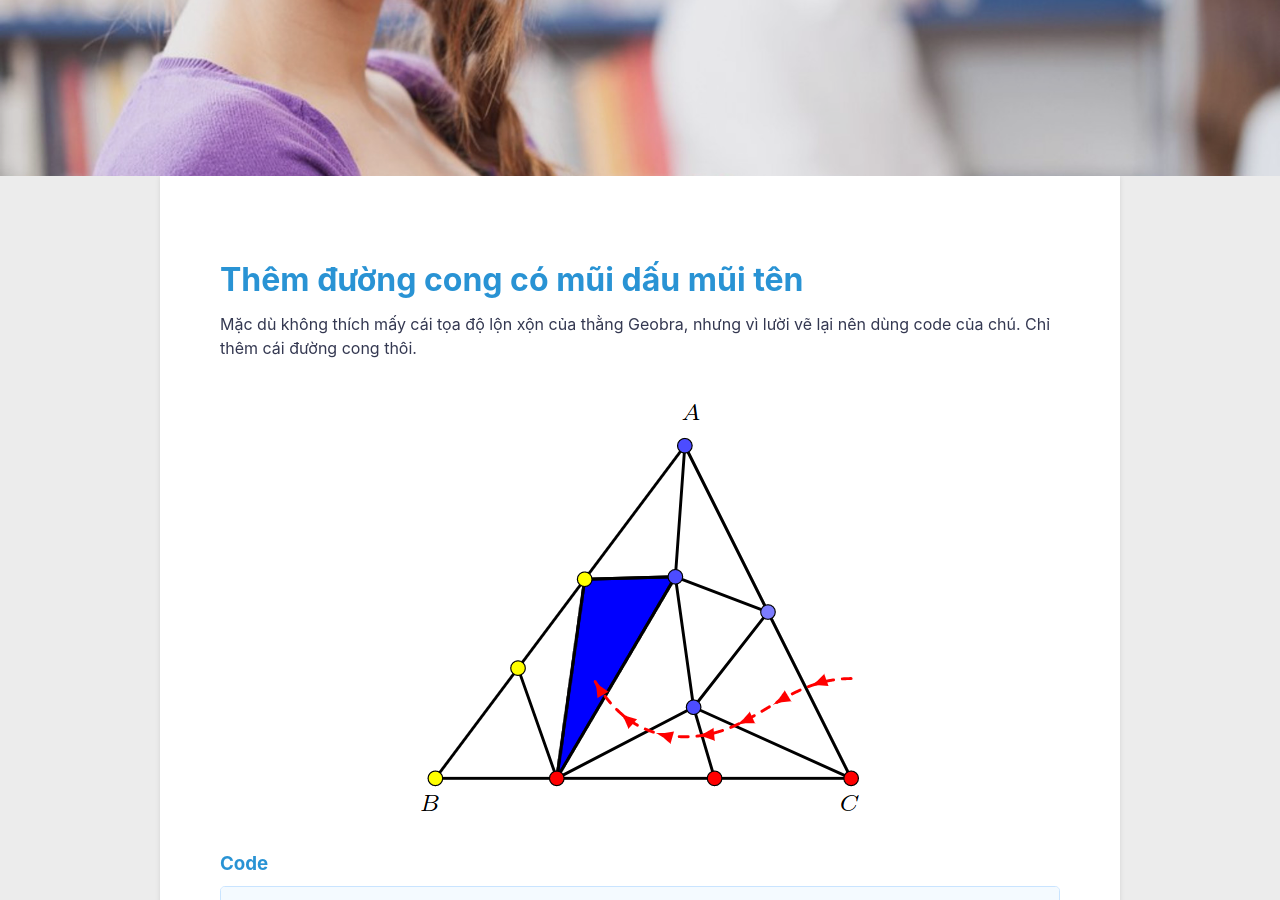
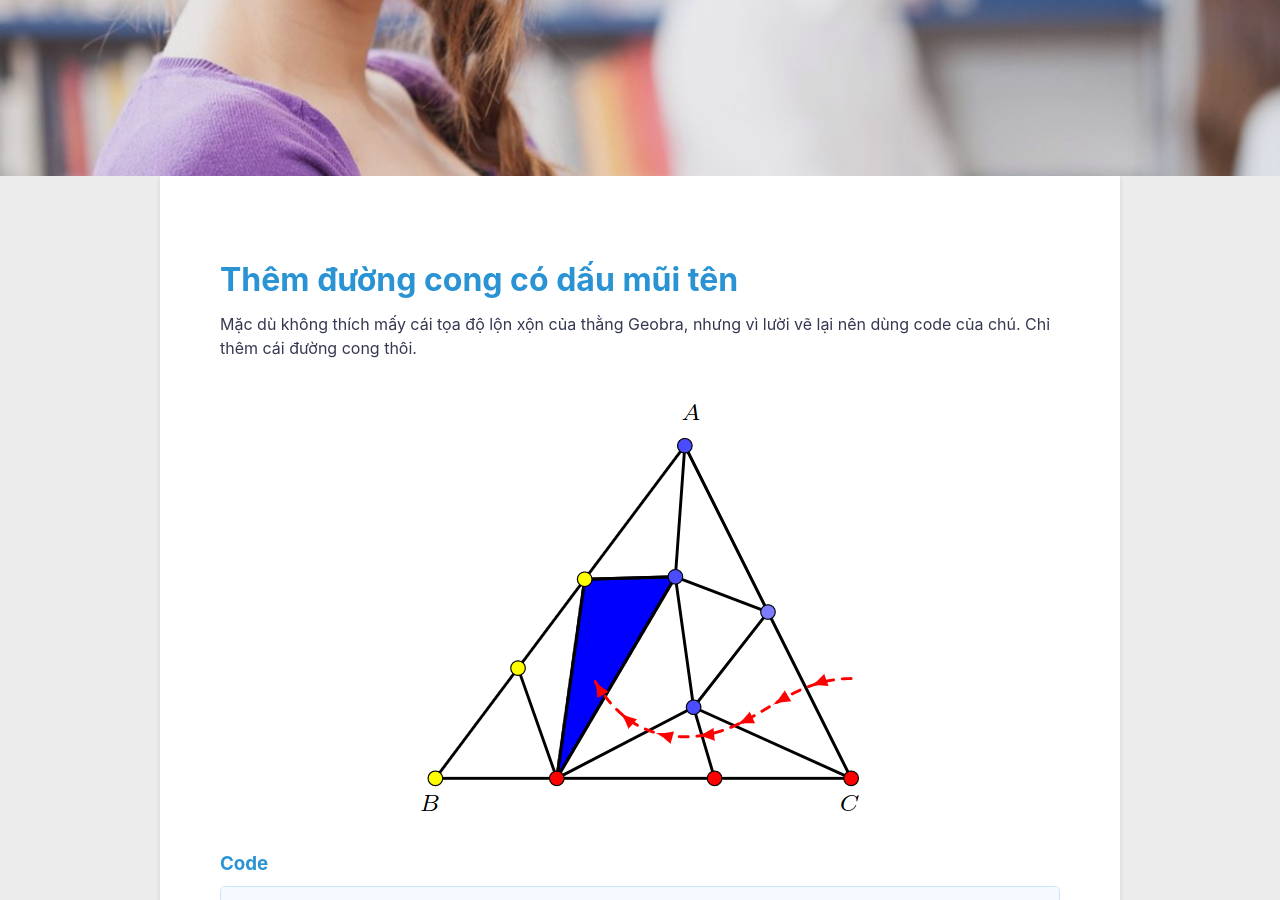
Before and after one commit to pnt-share/pnt-share.github.io, a Jekyll site: the page built from _posts/2018-07-17-Hinh-ve-tikz-LVL.md, in a window 1280 px wide and 900 px high, scrolled down 400 px. Built offline with Jekyll 4.4.1, drawn with Linux system fonts in a browser that asks for light colours; nearby versions of some CDN libraries.

Commit message:
Sua header

```diff
--- a/_posts/2018-07-17-Hinh-ve-tikz-LVL.md
+++ b/_posts/2018-07-17-Hinh-ve-tikz-LVL.md
@@ -8,7 +8,7 @@ tags:
 categories: [LaTeX]
 
 ---
-# Thêm đường cong có mũi dấu mũi tên
+# Thêm đường cong có dấu mũi tên
 
 Mặc dù không thích mấy cái tọa độ lộn xộn của thằng Geobra, nhưng vì lười vẽ lại nên dùng code của chú. Chỉ thêm cái đường cong thôi.
 
```
